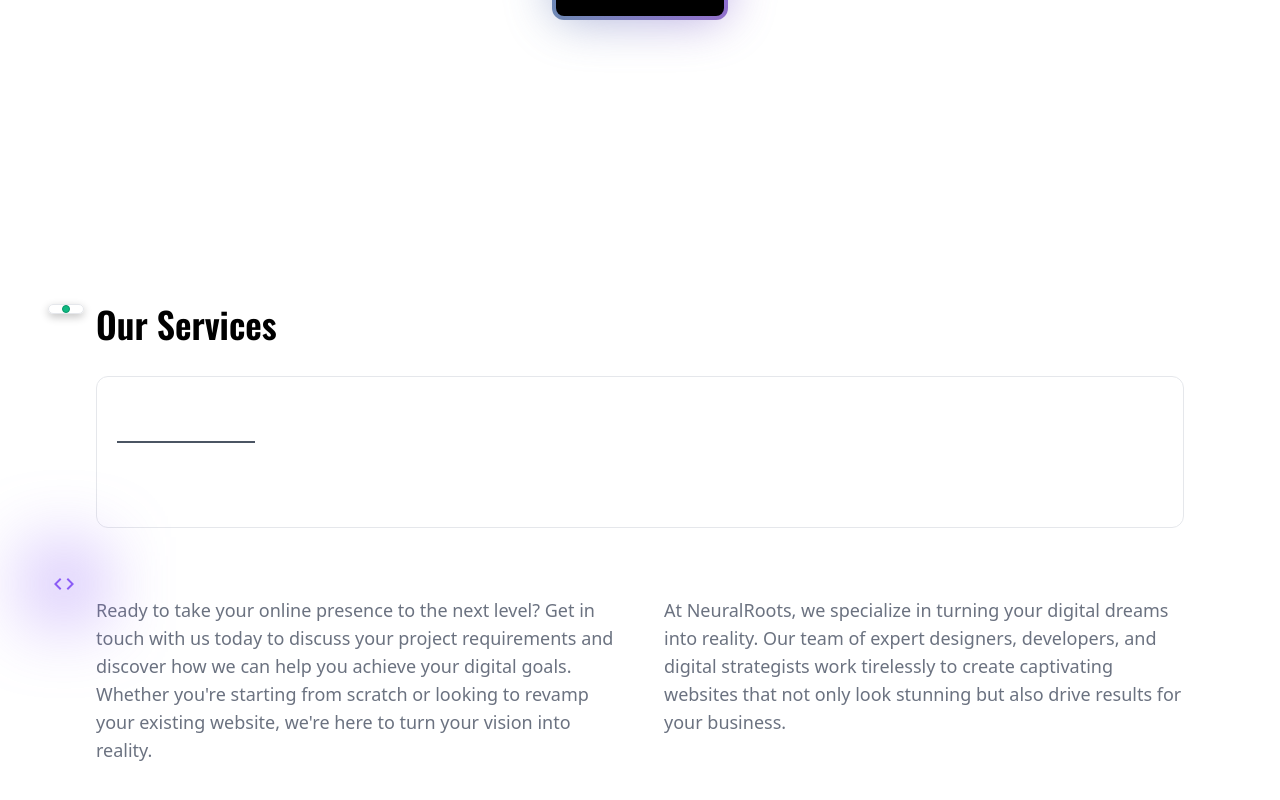
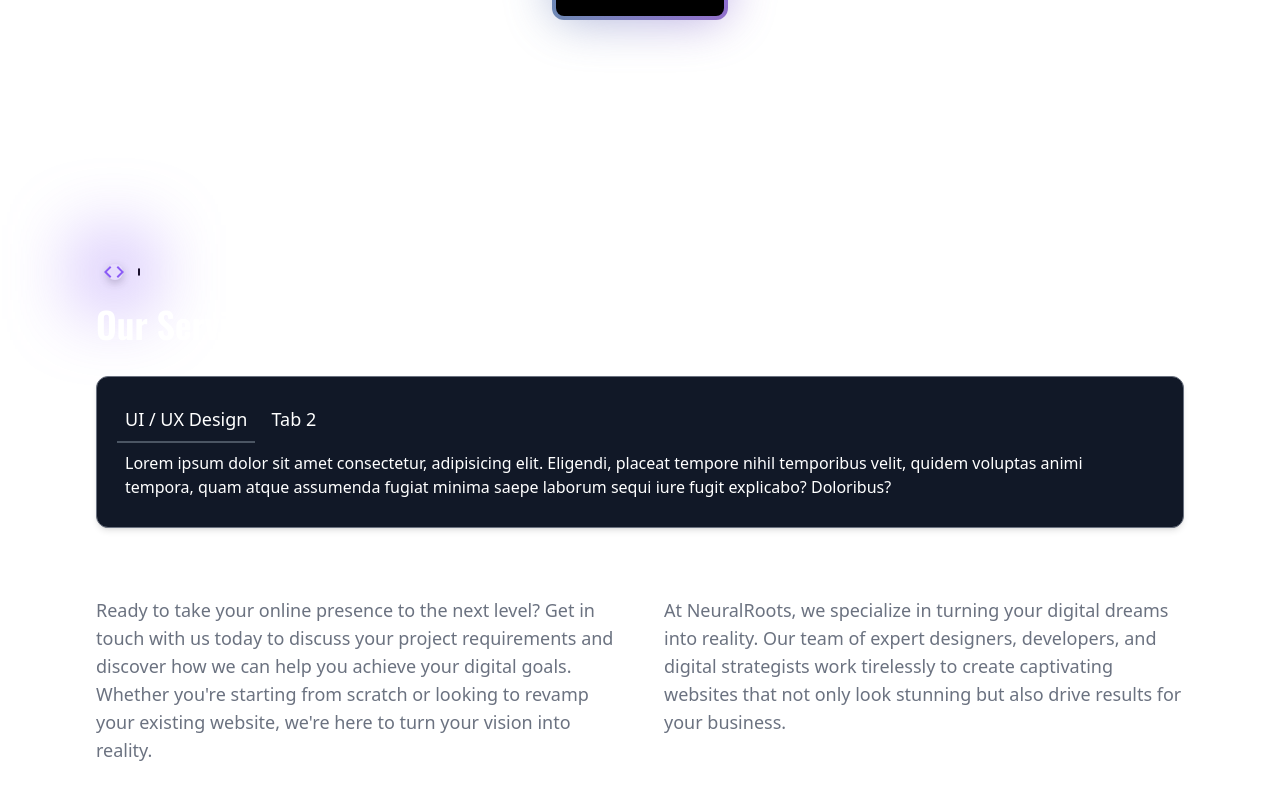
Before and after one commit to Piyush2627/CompanyWebsite, a React (Vite) app: page / in a window 1280 px wide. Shown: the part 528-1328 px from the top of the page. Built offline with nearby package versions, Linux system fonts and the light colour scheme.

Commit message:
animation added

```diff
--- a/src/components/animations/TracingBeam.tsx
+++ b/src/components/animations/TracingBeam.tsx
@@ -2,7 +2,8 @@
 import React, { useEffect, useRef, useState } from "react";
 import { motion, useTransform, useScroll, useSpring } from "framer-motion";
 import { cn } from "../../utils/cn";
-
+import GlowIconContainer from "../common/GlowIconContainer";
+import CodeIcon from "@mui/icons-material/Code";
 export const TracingBeam = ({
   children,
   className,
@@ -26,14 +27,14 @@ export const TracingBeam = ({
   }, []);
 
   const y1 = useSpring(
-    useTransform(scrollYProgress, [0, 0.7], [50, svgHeight]),
+    useTransform(scrollYProgress, [0, 0.8], [50, svgHeight]),
     {
       stiffness: 500,
       damping: 90,
     },
   );
   const y2 = useSpring(
-    useTransform(scrollYProgress, [0, 1], [50, svgHeight - 200]),
+    useTransform(scrollYProgress, [0, 5], [50, svgHeight - 200]),
     {
       stiffness: 500,
       damping: 90,
@@ -43,12 +44,12 @@ export const TracingBeam = ({
   return (
     <motion.div
       ref={ref}
-      className={cn("container relative mx-auto ", className)}
+      className={cn("container relative m-auto ", className)}
     >
-      <div className="absolute left-12 top-0 -z-50">
+      <div className="absolute -top-10 left-20 -z-20 ">
         <motion.div
           transition={{
-            duration: 0.1,
+            duration: 0.2,
             delay: 0.5,
           }}
           animate={{
@@ -57,8 +58,13 @@ export const TracingBeam = ({
                 ? "none"
                 : "rgba(0, 0, 0, 0.24) 0px 3px 8px",
           }}
-          className="border-netural-200  flex items-center justify-center rounded-full border shadow-sm"
+          className=" ml-[27px] flex h-4 w-4 items-center justify-center rounded-full  shadow-sm"
         >
+          <GlowIconContainer
+            bgcolor=" bg-cinder-500"
+            iconColor="text-cinder-400"
+            materialIcon={<CodeIcon />}
+          />
           <motion.div
             transition={{
               duration: 0.2,
@@ -66,9 +72,9 @@ export const TracingBeam = ({
             }}
             animate={{
               backgroundColor:
-                scrollYProgress.get() > 0 ? "white" : "var(--emerald-500)",
+                scrollYProgress.get() > 0 ? "white" : "var(--cinder-950)",
               borderColor:
-                scrollYProgress.get() > 0 ? "white" : "var(--emerald-600)",
+                scrollYProgress.get() > 0 ? "white" : "var(--cinder-950)",
             }}
             className="h-2 w-2  rounded-full border border-neutral-300 bg-white"
           />
@@ -81,7 +87,7 @@ export const TracingBeam = ({
           aria-hidden="true"
         >
           <motion.path
-            d={`M 1 ${svgHeight * 0} L 1 ${svgHeight * 1}`} // Straight line from top to bottom
+            d={`M 1 0V -36 l 18 24 V ${svgHeight * 0.8} l -18 24V ${svgHeight}`}
             fill="none"
             stroke="#9091A0"
             strokeOpacity="0"
@@ -90,10 +96,10 @@ export const TracingBeam = ({
             }}
           ></motion.path>
           <motion.path
-            d={`M 1 ${svgHeight * 0} L 1 ${svgHeight * 1}`} // Straight line from top to bottom
+            d={`M 1 0V -36 l 18 24 V ${svgHeight * 0.8} l -18 24V ${svgHeight}`}
             fill="none"
             stroke="url(#gradient)"
-            strokeWidth="6  "
+            strokeWidth="6"
             className="motion-reduce:hidden"
             transition={{
               duration: 10,
@@ -110,8 +116,8 @@ export const TracingBeam = ({
             >
               <stop stopColor="#18CCFC" stopOpacity="0"></stop>
               <stop stopColor="#18CCFC"></stop>
-              <stop offset="0.9" stopColor="#6344F5"></stop>
-              <stop offset="0.5" stopColor="#AE48FF" stopOpacity="0"></stop>
+              <stop offset="0.325" stopColor="#6344F5"></stop>
+              <stop offset="1" stopColor="#AE48FF" stopOpacity="0"></stop>
             </motion.linearGradient>
           </defs>
         </svg>
--- a/src/components/common/OurServicesContainer.tsx
+++ b/src/components/common/OurServicesContainer.tsx
@@ -3,7 +3,7 @@ import { CardTab, TabSwitcher, TabContent } from "./OurServicesCard";
 export default function OurServicesContainer() {
   return (
     <div className="container m-auto px-5 text-white lg:px-24">
-      <div className="rounded-xl border  border-cinder-500 p-5">
+      <div className="rounded-xl border border-gray-500 bg-gray-900 p-5 shadow-md">
         <CardTab>
           <div>
             <TabSwitcher tabId={1}>
--- a/src/components/pages/HomePage.tsx
+++ b/src/components/pages/HomePage.tsx
@@ -11,8 +11,7 @@ import LeftAnimation from "../animations/LeftAnimation";
 import OurServicesContainer from "../common/OurServicesContainer";
 import { BackgroundGradient } from "../animations/BackgroundGradient";
 import { TracingBeam } from "../animations/TracingBeam";
-import CodeIcon from "@mui/icons-material/Code";
-import GlowIconContainer from "../common/GlowIconContainer";
+
 function HomePage() {
   return (
     <>
@@ -23,6 +22,7 @@ function HomePage() {
               className="h-screen w-screen"
             />
           </div> */}
+
       <div className="contaner m-auto ">
         <div className="flex h-screen items-center justify-center">
           <div>
@@ -47,9 +47,10 @@ function HomePage() {
             </UpAnimation>
           </div>
         </div>
-      </div>{" "}
+      </div>
+
       <TracingBeam>
-        <div className=" container   m-auto mt-8 bg-transparent px-12 font-Oswald text-4xl font-semibold capitalize text-mysin-400  lg:px-24">
+        <div className=" container   m-auto mt-8 bg-transparent px-12 font-Oswald text-4xl font-semibold capitalize text-white  lg:px-24">
           Our services
         </div>
         <div className="mt-8">
@@ -60,18 +61,6 @@ function HomePage() {
         <LeftAnimation>
           <div className=" container m-auto mt-12 justify-between  gap-12 space-y-6 px-6 lg:mt-8 lg:flex lg:space-y-0 lg:px-24">
             <div className="w-full">
-              <div className=" absolute left-10 z-40 bg-cinder-950">
-                {/* <div className="relative flex w-max items-center justify-center rounded-full">
-                  <div className="h-12 w-12 bg-violet-500 p-4 blur-2xl"></div>
-                  <CodeIcon className="absolute text-violet-500" />
-                </div> */}
-                <GlowIconContainer
-                  bgcolor=" bg-violet-500"
-                  iconColor="text-violet-500"
-                  materialIcon={<CodeIcon />}
-                />
-              </div>
-
               <p className="text-lg font-bold capitalize text-white lg:text-3xl">
                 Let's Get Started!
               </p>
```
